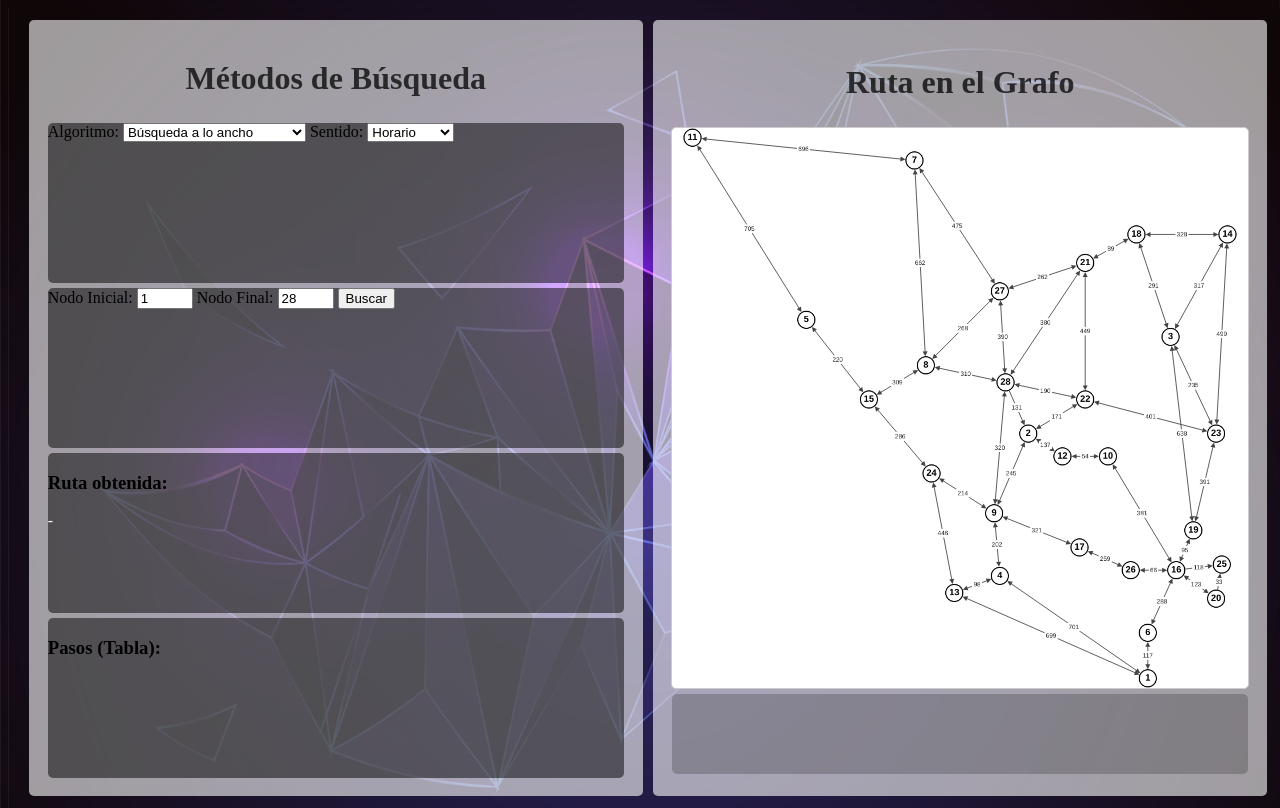
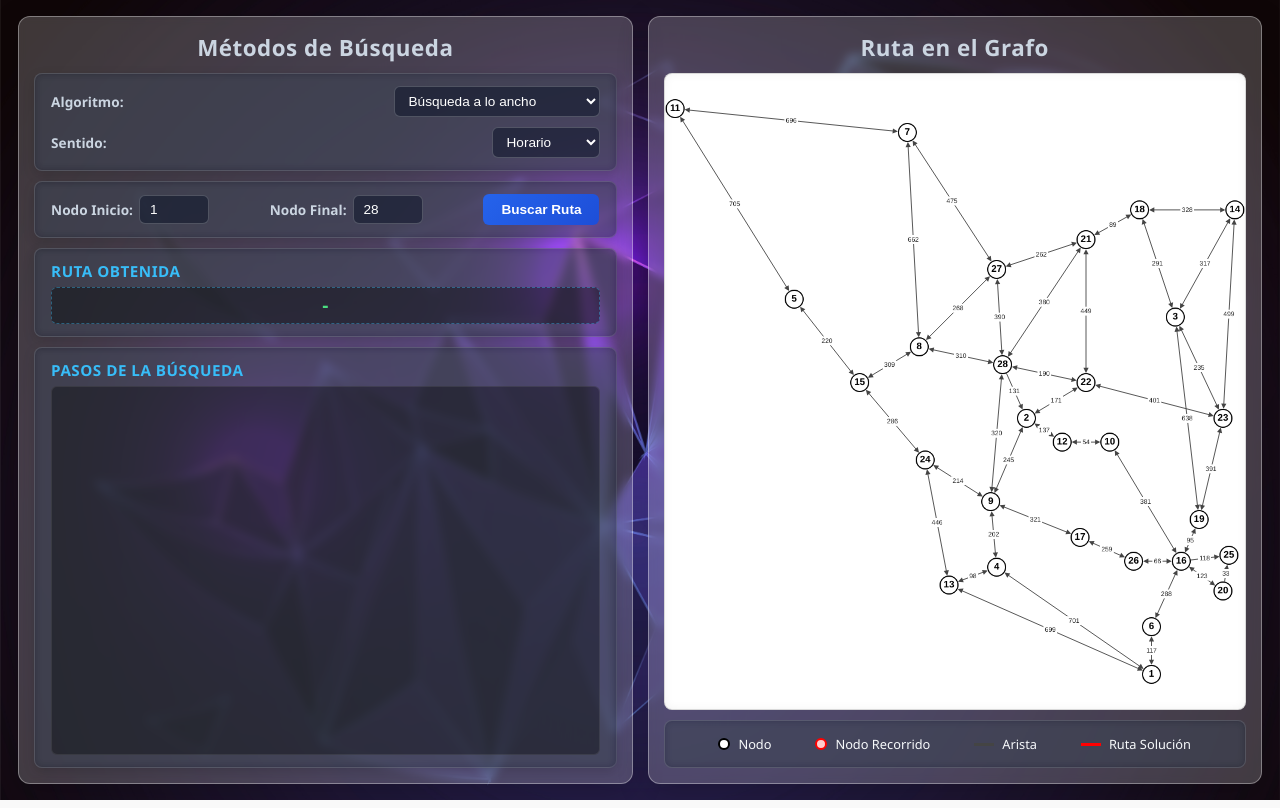
Before and after one commit to Ignacio-RA/Busqueda_Grafos, a FastAPI app: page / in a window 1280 px wide. Run offline with FastAPI, Linux system fonts and the light colour scheme; some libraries are stand-ins or nearby versions.

Commit message:
Implementación de la nueva UI y los metodos escalada simple

```diff
--- a/main.py
+++ b/main.py
@@ -8,6 +8,7 @@ from typing import List
 from utilGrafo import cargar_grafo, cargar_grafo_cytoscape, POSICIONES_NODOS
 from ba import ba_horario, ba_antihorario
 from bp import bp_horario, bp_antihorario
+from es import es_horario, es_antihorario
 
 app = FastAPI()
 # Servir archivos estáticos (CSS, JS, imágenes)
@@ -31,8 +32,8 @@ MAPA_BUSQUEDAS = {
     ("ancho", "antihorario"): ba_antihorario,
     ("profundidad", "horario"): bp_horario,
     ("profundidad", "antihorario"): bp_antihorario,
-    #("escalada", "horario"): escalada_horario,
-    #("escalada", "antihorario"): escalada_antihorario,
+    ("escalada", "horario"): es_horario,
+    ("escalada", "antihorario"): es_antihorario,
     #("primero_mejor", "horario"): primero_mejor_horario,
     #("primero_mejor", "antihorario"): primero_mejor_antihorario,
 }
--- a/static/app.js
+++ b/static/app.js
@@ -48,14 +48,22 @@ async function inicializarGrafo() {
                         'source-arrow-shape': 'triangle'
                     }
                 },
+                // Estilo para los NODOS de la ruta
                 {
                     selector: '.highlighted',
+                    style: {
+                        'border-color': '#ff0000',
+                        'background-color': '#ffcccc',
+                        'border-width': 3
+                    }
+                },
+                // Estilo para las ARISTAS de la ruta
+                {
+                    selector: '.highlighted-edge',
                     style: {
                         'line-color': '#ff0000',
                         'target-arrow-color': '#ff0000',
                         'source-arrow-color': '#ff0000',
-                        'border-color': '#ff0000',
-                        'background-color': '#ffcccc',
                         'width': 3.5
                     }
                 }
@@ -76,6 +84,7 @@ async function ejecutarBusqueda() {
     const inicio = parseInt(document.getElementById('nodo-inicio').value);
     const fin = parseInt(document.getElementById('nodo-fin').value);
 
+    try {
         // Petición a FastAPI
         const response = await fetch('/api/buscar', {
             method: 'POST',
@@ -84,31 +93,36 @@ async function ejecutarBusqueda() {
         });
 
         const data = await response.json();
-    const ruta = data.ruta; // Arreglo de enteros [1, 6, 16, ...]
+        const ruta = data.ruta; // Puede ser un Array o null
 
-    // Desplegar la ruta
-    document.getElementById('resultado-ruta').innerText = data.ruta ? data.ruta.join(' ➔ ') : 'Ruta no encontrada';
+        // Desplegar la ruta o aviso si no existe
+        document.getElementById('resultado-ruta').innerText = ruta ? ruta.join(' ➔ ') : 'Ruta no encontrada';
 
         // Desplegar la tabla ASCII preservando espacios y saltos de línea
-    document.getElementById('contenedor-pasos').textContent = data.pasos;
+        document.getElementById('contenedor-pasos').textContent = data.pasos || '';
 
-    // --- C. Resaltar en Cytoscape ---
+        // --- Resaltar en Cytoscape ---
         if (cy) {
-        // Limpiar resaltado anterior
-        cy.elements().removeClass('highlighted');
+            // Limpiar resaltado anterior (sintaxis corregida con espacio)
+            cy.elements().removeClass('highlighted highlighted-edge');
 
-        // Resaltar nodos y conexiones de la ruta
+            // Validar que la ruta existe antes de iterar
+            if (ruta && ruta.length > 0) {
                 for (let i = 0; i < ruta.length; i++) {
                     const nodoActual = String(ruta[i]);
                     cy.getElementById(nodoActual).addClass('highlighted');
 
                     if (i < ruta.length - 1) {
                         const nodoSig = String(ruta[i + 1]);
-                // Buscar arista en cualquier dirección (u-v o v-u)
+                        // Buscar la arista sin importar su orientación de origen/destino
                         const edge = cy.elements(`edge[source="${nodoActual}"][target="${nodoSig}"], edge[source="${nodoSig}"][target="${nodoActual}"]`);
-                if (edge.length) edge.addClass('highlighted');
+                        if (edge.length) edge.addClass('highlighted-edge');
                     }
                 }
+            }
+        }
+    } catch (err) {
+        console.error("Error al ejecutar la búsqueda:", err);
     }
 }
 
--- a/static/style.css
+++ b/static/style.css
@@ -1,9 +1,14 @@
-html,
-body {
+* {
+    box-sizing: border-box;
+    margin: 0;
+    padding: 0;
+}
+
+html, body {
     width: 100%;
     height: 100vh;
     overflow: hidden;
-
+    font-family: 'Segoe UI', system-ui, -apple-system, sans-serif;
     background-image: url('./cielo.jpg');
     background-position: center;
     background-repeat: no-repeat;
@@ -17,58 +22,236 @@ body {
     flex-direction: row;
     justify-content: center;
     align-items: center;
+    gap: 15px;
+    padding: 12px;
+}
+
+/* Tarjetas Principales */
+.card {
+    width: 48vw;
+    height: 96vh;
+    background: rgba(255, 255, 255, 0.20);
+    backdrop-filter: blur(5px);
+    -webkit-backdrop-filter: blur(5px);
+    border: 1px solid rgba(255, 255, 255, 0.35);
+    border-radius: 12px;
+    padding: 15px;
+    box-shadow: 0 8px 32px 0 rgba(0, 0, 0, 0.2);
+    display: flex;
+    flex-direction: column;
     gap: 10px;
 }
 
-#body p {
-    color: #ffffff;
+.grafo-titulo {
+    color: #cbd5e1;
+    font-size: 1.4rem;
+    font-weight: 800;
+    text-align: center;
+    letter-spacing: 0.5px;
+}
+/* Tarjetas Oscuras Interiores */
+.black-card {
+    width: 100%;
+    background: rgba(15, 23, 42, 0.45);
+    backdrop-filter: blur(4px);
+    border: 1px solid rgba(255, 255, 255, 0.15);
+    border-radius: 8px;
+    padding: 12px 16px;
+    color: #f8fafc;
+    box-shadow: 0 4px 12px rgba(0, 0, 0, 0.15);
 }
 
-.card {
-    width: 48vw;
-    height: 97vh;
-    background-color: rgba(255, 255, 255, 0.6);
-    border-radius: 5px;
+.black-card h3 {
+    font-size: 0.95rem;
+    color: #38bdf8;
+    margin-bottom: 6px;
+    text-transform: uppercase;
+    letter-spacing: 0.5px;
 }
 
-.black-card {
-    width: 45vw;
-    height: 20vh;
-    background-color: rgba(0, 0, 0, 0.5);
-    border-radius: 5px;
+/* Estructura del Menú Lateral */
+#menu-lateral {
+    justify-content: flex-start;
 }
 
-#menu-lateral {
+#metodos, #nodos {
     display: flex;
     flex-direction: column;
-    justify-content: center;
-    align-items: center;
-    gap: 5px;
+    gap: 10px;
 }
 
-#grafo-content {
+/* Layout dinámico para la tabla de pasos */
+.flex-expand {
+    flex: 1;
     display: flex;
     flex-direction: column;
-    align-items: center;
-    justify-content: center;
-    gap: 5px;
+    min-height: 0; /* Evita desbordamiento en Flex */
 }
 
-.grafo-titulo {
-    color: rgba(0, 0, 0, 0.75);
+/* Formularios y Controles */
+.form-group {
+    display: flex;
+    align-items: center;
+    justify-content: space-between;
+    gap: 10px;
+}
+
+.form-group.inline {
+    justify-content: space-between;
+}
+
+.input-item {
+    display: flex;
+    align-items: center;
+    gap: 6px;
+}
+
+label {
+    font-size: 0.85rem;
+    color: #cbd5e1;
+    font-weight: 600;
+}
+
+select, input[type="number"] {
+    background: rgba(15, 23, 42, 0.55);
+    color: #ffffff;
+    border: 1px solid rgba(255, 255, 255, 0.2);
+    border-radius: 6px;
+    padding: 6px 10px;
+    font-size: 0.85rem;
+    outline: none;
+    transition: all 0.2s ease;
+}
+
+select:focus, input[type="number"]:focus {
+    border-color: #38bdf8;
+    box-shadow: 0 0 0 2px rgba(56, 189, 248, 0.25);
+}
+
+/* Botón Buscar */
+#btn-buscar {
+    background: linear-gradient(135deg, #2563eb, #1d4ed8);
+    color: #ffffff;
+    border: none;
+    border-radius: 6px;
+    padding: 8px 18px;
+    font-weight: 600;
+    font-size: 0.85rem;
+    cursor: pointer;
+    transition: transform 0.1s ease, background 0.2s ease;
+}
+
+#btn-buscar:hover {
+    background: linear-gradient(135deg, #3b82f6, #2563eb);
+}
+
+#btn-buscar:active {
+    transform: scale(0.96);
+}
+
+/* Resultado de la Ruta */
+.ruta-box {
+    background: rgba(0, 0, 0, 0.4);
+    border: 1px dashed rgba(56, 189, 248, 0.4);
+    border-radius: 6px;
+    padding: 8px;
+    text-align: center;
+}
+
+#resultado-ruta {
+    color: #4ade80 !important;
+    font-family: monospace;
+    font-size: 1rem;
+    font-weight: bold;
+}
+
+/* Preformateado de Pasos (Tabla ASCII) */
+#contenedor-pasos {
+    flex: 1;
+    font-family: 'Courier New', Courier, monospace;
+    font-size: 12px;
+    color: #38bdf8;
+    background: rgba(0, 0, 0, 0.35);
+    padding: 10px;
+    border-radius: 6px;
+    overflow: auto;
+    white-space: pre;
+    border: 1px solid rgba(255, 255, 255, 0.08);
+}
+
+/* Estilo para la barra de desplazamiento */
+#contenedor-pasos::-webkit-scrollbar {
+    width: 6px;
+    height: 6px;
+}
+#contenedor-pasos::-webkit-scrollbar-thumb {
+    background: rgba(255, 255, 255, 0.2);
+    border-radius: 3px;
+}
+
+/* Contenido del Grafo */
+#grafo-content {
+    justify-content: space-between;
 }
 
 #cy {
-    width: 45vw;
-    height: 70vh;
-    border: 1px solid #ccc;
-    background-color: #ffffff;
-    border-radius: 5px;
+    width: 100%;
+    flex: 1;
+    border: 1px solid rgba(0, 0, 0, 0.15);
+    background-color: rgba(255, 255, 255);
+    border-radius: 8px;
+    box-shadow: inset 0 0 10px rgba(0, 0, 0, 0.05);
 }
 
+/* Simbología */
 #simbologia {
-    width: 45vw;
-    height: 10vh;
-    background-color: rgba(0, 0, 0, 0.2);
-    border-radius: 5px;
+    width: 100%;
+    height: 48px;
+    background: rgba(15, 23, 42, 0.45);
+    backdrop-filter: blur(4px);
+    border-radius: 8px;
+    display: flex;
+    align-items: center;
+    justify-content: space-evenly;
+    padding: 0 10px;
+    color: #f8fafc;
+    font-size: 0.8rem;
+    border: 1px solid rgba(255, 255, 255, 0.15);
 }
+
+.legend-item {
+    display: flex;
+    align-items: center;
+    gap: 8px;
+}
+
+.dot {
+    width: 12px;
+    height: 12px;
+    border-radius: 50%;
+    display: inline-block;
+}
+
+.normal-node {
+    background: #ffffff;
+    border: 2px solid #000000;
+}
+
+.highlight-node {
+    background: #ffcccc;
+    border: 2px solid #ff0000;
+}
+
+.line {
+    width: 20px;
+    height: 3px;
+    display: inline-block;
+}
+
+.normal-edge {
+    background: #444444;
+}
+
+.highlight-edge {
+    background: #ff0000;
+}
--- a/templates/index.html
+++ b/templates/index.html
@@ -1,22 +1,21 @@
 <!DOCTYPE html>
 <html lang="es">
-
 <head>
     <meta charset="UTF-8">
     <meta name="viewport" content="width=device-width, initial-scale=1.0">
-    <title>Visualizador de Grafo</title>
-    <!-- CSS -->
+    <title>Métodos de Búsqueda en Grafos</title>
     <link rel="stylesheet" href="/static/style.css">
-    <!-- Librería externa Cytoscape.js -->
     <script src="https://cdnjs.cloudflare.com/ajax/libs/cytoscape/3.26.0/cytoscape.min.js"></script>
 </head>
-
 <body>
     <div id="body">
+        <!-- Panel Izquierdo: Menú y Resultados -->
         <div id="menu-lateral" class="card">
             <h1 class="grafo-titulo">Métodos de Búsqueda</h1>
 
+            <!-- Selección de Algoritmo -->
             <div id="metodos" class="black-card">
+                <div class="form-group">
                     <label for="select-algoritmo">Algoritmo:</label>
                     <select id="select-algoritmo">
                         <option value="ancho">Búsqueda a lo ancho</option>
@@ -24,46 +23,74 @@
                         <option value="escalada">Búsqueda escalada simple</option>
                         <option value="primero_mejor">Búsqueda primero el mejor</option>
                     </select>
+                </div>
 
+                <div class="form-group">
                     <label for="select-sentido">Sentido:</label>
                     <select id="select-sentido">
                         <option value="horario">Horario</option>
                         <option value="antihorario">Antihorario</option>
                     </select>
                 </div>
+            </div>
 
+            <!-- Definición de Nodos y Acción -->
             <div id="nodos" class="black-card">
-                <label for="nodo-inicio">Nodo Inicial:</label>
+                <div class="form-group inline">
+                    <div class="input-item">
+                        <label for="nodo-inicio">Nodo Inicio:</label>
                         <input type="number" id="nodo-inicio" min="1" max="28" value="1">
-
+                    </div>
+                    <div class="input-item">
                         <label for="nodo-fin">Nodo Final:</label>
                         <input type="number" id="nodo-fin" min="1" max="28" value="28">
-
-                <button id="btn-buscar">Buscar</button>
                     </div>
-
-            <div id="ruta" class="black-card">
-                <h3>Ruta obtenida:</h3>
-                <p id="resultado-ruta">-</p>
-            </div>
-
-            <div id="txt" class="black-card">
-                <h3>Pasos (Tabla):</h3>
-                <pre id="contenedor-pasos"
-                    style="font-family: monospace; font-size: 11px; overflow-x: auto; white-space: pre;"></pre>
+                    <button id="btn-buscar">Buscar Ruta</button>
                 </div>
             </div>
 
+            <!-- Resultado de la Ruta -->
+            <div id="ruta" class="black-card">
+                <h3>Ruta Obtenida</h3>
+                <div class="ruta-box">
+                    <p id="resultado-ruta">-</p>
+                </div>
+            </div>
+
+            <!-- Tabla de Pasos -->
+            <div id="txt" class="black-card flex-expand">
+                <h3>Pasos de la Búsqueda</h3>
+                <pre id="contenedor-pasos"></pre>
+            </div>
+        </div>
+
+        <!-- Panel Derecho: Visualizador Cytoscape -->
         <div id="grafo-content" class="card">
             <h1 class="grafo-titulo">Ruta en el Grafo</h1>
             <div id="cy"></div>
-            <div id="simbologia"></div>
+
+            <!-- Simbología explicativa -->
+            <div id="simbologia">
+                <div class="legend-item">
+                    <span class="dot normal-node"></span>
+                    <span>Nodo</span>
+                </div>
+                <div class="legend-item">
+                    <span class="dot highlight-node"></span>
+                    <span>Nodo Recorrido</span>
+                </div>
+                <div class="legend-item">
+                    <span class="line normal-edge"></span>
+                    <span>Arista</span>
+                </div>
+                <div class="legend-item">
+                    <span class="line highlight-edge"></span>
+                    <span>Ruta Solución</span>
+                </div>
+            </div>
         </div>
     </div>
 
-    <!-- Script -->
-    <script src="https://cdnjs.cloudflare.com/ajax/libs/cytoscape/3.26.0/cytoscape.min.js"></script>
     <script src="/static/app.js"></script>
 </body>
-
 </html>
```
Also changed, not shown: es.py (+169 -0 lines), utilGrafo.py (+111 -16 lines). Lines whose indentation alone changed are shown as unchanged.
